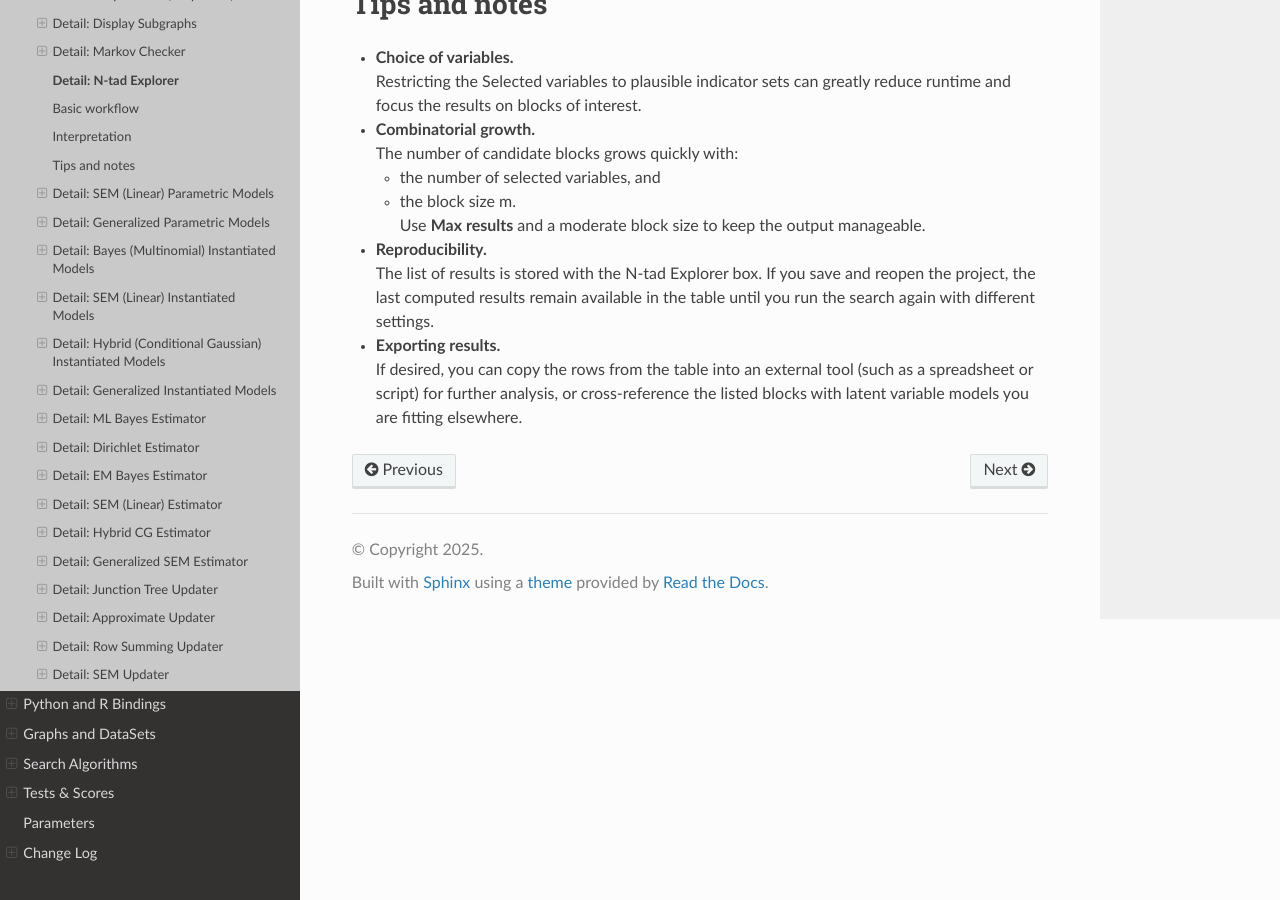
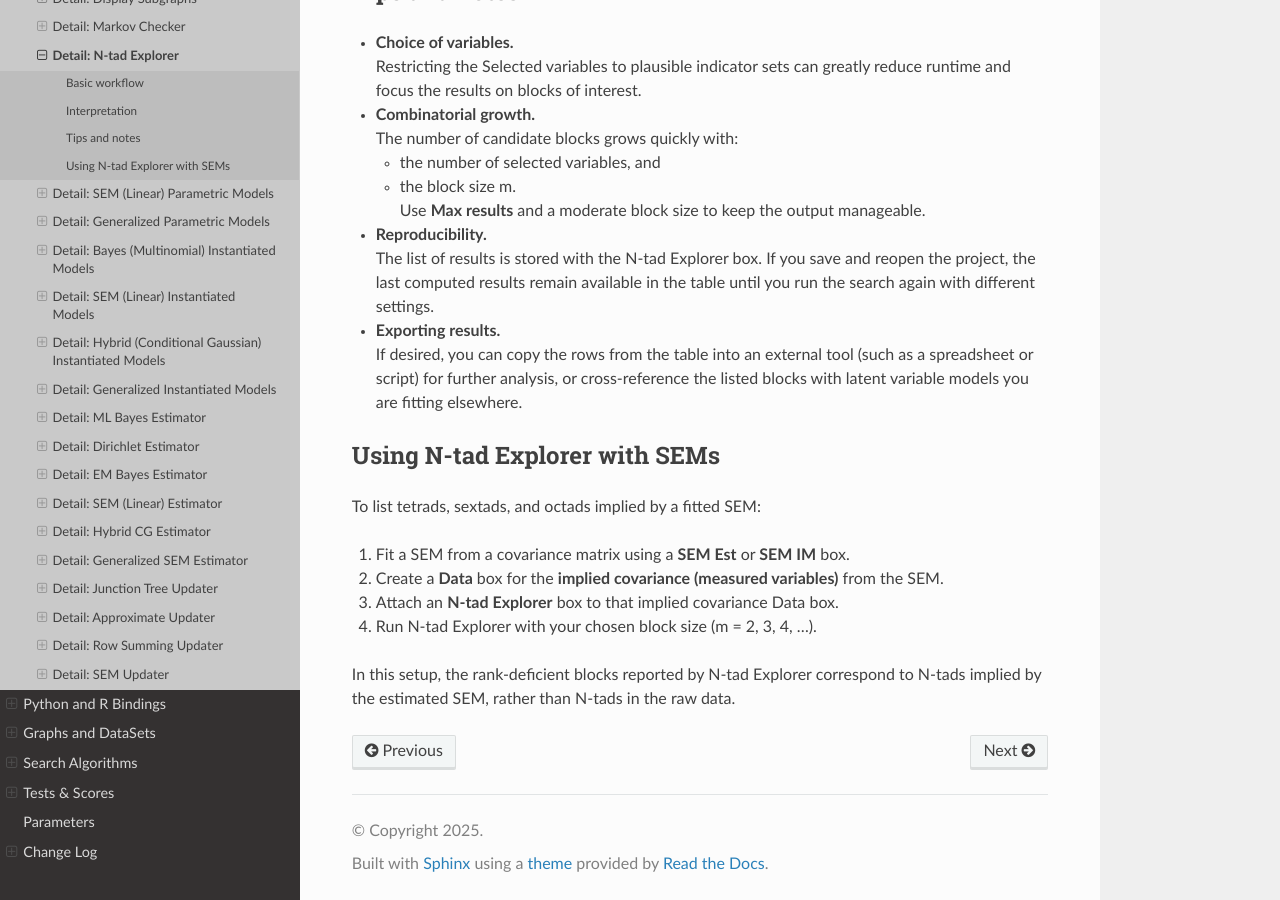
Before and after one commit to cmu-phil/tetrad-manual-rtd, a Sphinx documentation site: the page built from docs/tetrad-interface/detail-callouts/detail-ntad-explorer.md, in a window 1280 px wide and 900 px high, scrolled down 2553 px. Built offline with Sphinx 7.4.7 and the Read the Docs theme 3.1.0, drawn with Linux system fonts in a browser that asks for light colours; pages that are not in the unit, such as notebooks, are missing from menus; some of the changed text lies outside the part shown.

Commit message:
Refine **N-tad Explorer** documentation:
- Update headings for consistency across sections.
- Add workflow for using **N-tad Explorer** with SEMs.
- Improve formatting and readability in **Tips**, **Interpretation**, and **Basic Workflow** sections.

```diff
--- a/docs/tetrad-interface/detail-callouts/detail-ntad-explorer.md
+++ b/docs/tetrad-interface/detail-callouts/detail-ntad-explorer.md
@@ -19,7 +19,7 @@ Given a dataset and a subset of variables, it:
 This is useful for exploring **latent variable structure** (for example, Multiple Indicator Models) and for
 identifying interesting tetrads, sextads, and higher-order N-tads suggested by the data.
 
-## Basic workflow
+### Basic workflow
 
 1. **Create an N-tad Explorer box**
 
@@ -88,7 +88,7 @@ identifying interesting tetrads, sextads, and higher-order N-tads suggested by t
    - second click: sort descending,
    - third click: return to the original order.
 
-## Interpretation
+### Interpretation
 
 - A row with **Block size = m** and **Rank = r < m** indicates that the corresponding
   m by m cross-covariance block Sigma_AB is estimated to have rank r
@@ -105,7 +105,7 @@ identifying interesting tetrads, sextads, and higher-order N-tads suggested by t
 The N-tad Explorer does **not** modify the original dataset; it only summarizes which
 blocks of variables show evidence of rank deficiency according to the chosen test.
 
-## Tips and notes
+### Tips and notes
 
 - **Choice of variables.**
   Restricting the Selected variables to plausible indicator sets can greatly reduce
@@ -126,3 +126,15 @@ blocks of variables show evidence of rank deficiency according to the chosen tes
   If desired, you can copy the rows from the table into an external tool (such as a
   spreadsheet or script) for further analysis, or cross-reference the listed blocks
   with latent variable models you are fitting elsewhere.
+
+### Using N-tad Explorer with SEMs
+
+To list tetrads, sextads, and octads implied by a fitted SEM:
+
+1. Fit a SEM from a covariance matrix using a **SEM Est** or **SEM IM** box.
+2. Create a **Data** box for the **implied covariance (measured variables)** from the SEM.
+3. Attach an **N-tad Explorer** box to that implied covariance Data box.
+4. Run N-tad Explorer with your chosen block size (m = 2, 3, 4, …).
+
+In this setup, the rank-deficient blocks reported by N-tad Explorer correspond to N-tads
+implied by the estimated SEM, rather than N-tads in the raw data.
```
